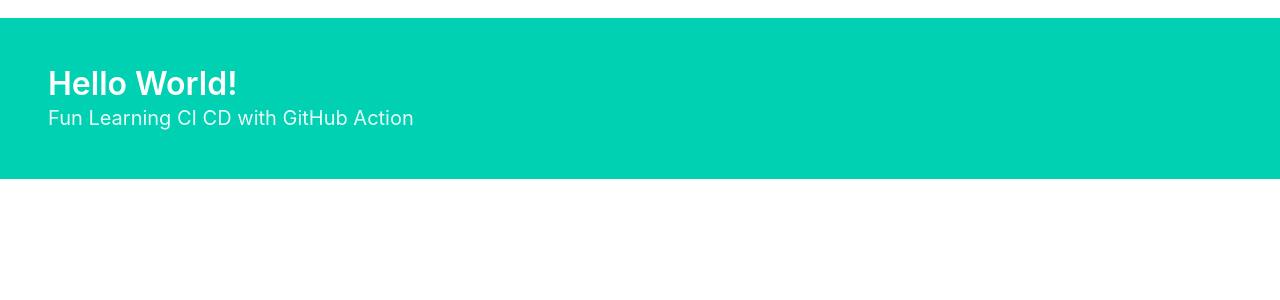
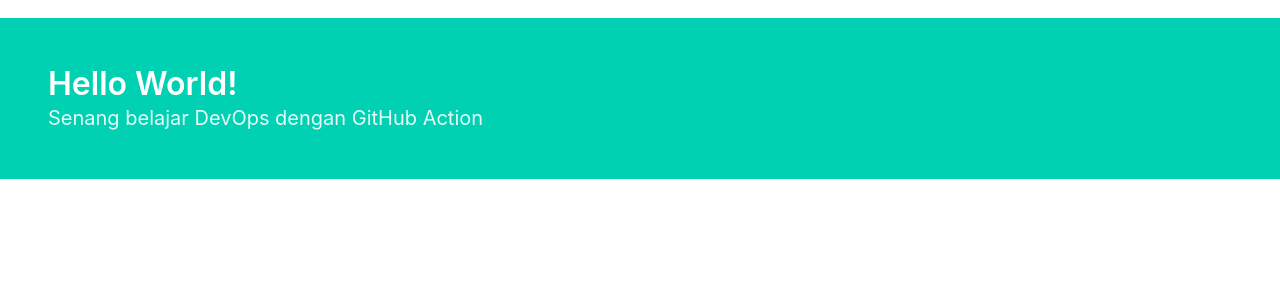
Before and after one commit to Kyuubang/belajar-cicd-dengan-actions, a Flask app: page / in a window 1280 px wide. Shown: the part 174-474 px from the top of the page. Run offline with Flask 2, Linux system fonts and the light colour scheme.

Commit message:
Update index.html

```diff
--- a/templates/index.html
+++ b/templates/index.html
@@ -35,7 +35,7 @@
       </p>
       {% endif %}
       <p class="subtitle">
-        Fun Learning CI CD with GitHub Action
+        Senang belajar DevOps dengan GitHub Action
       </p>
     </div>
   </section>
```
